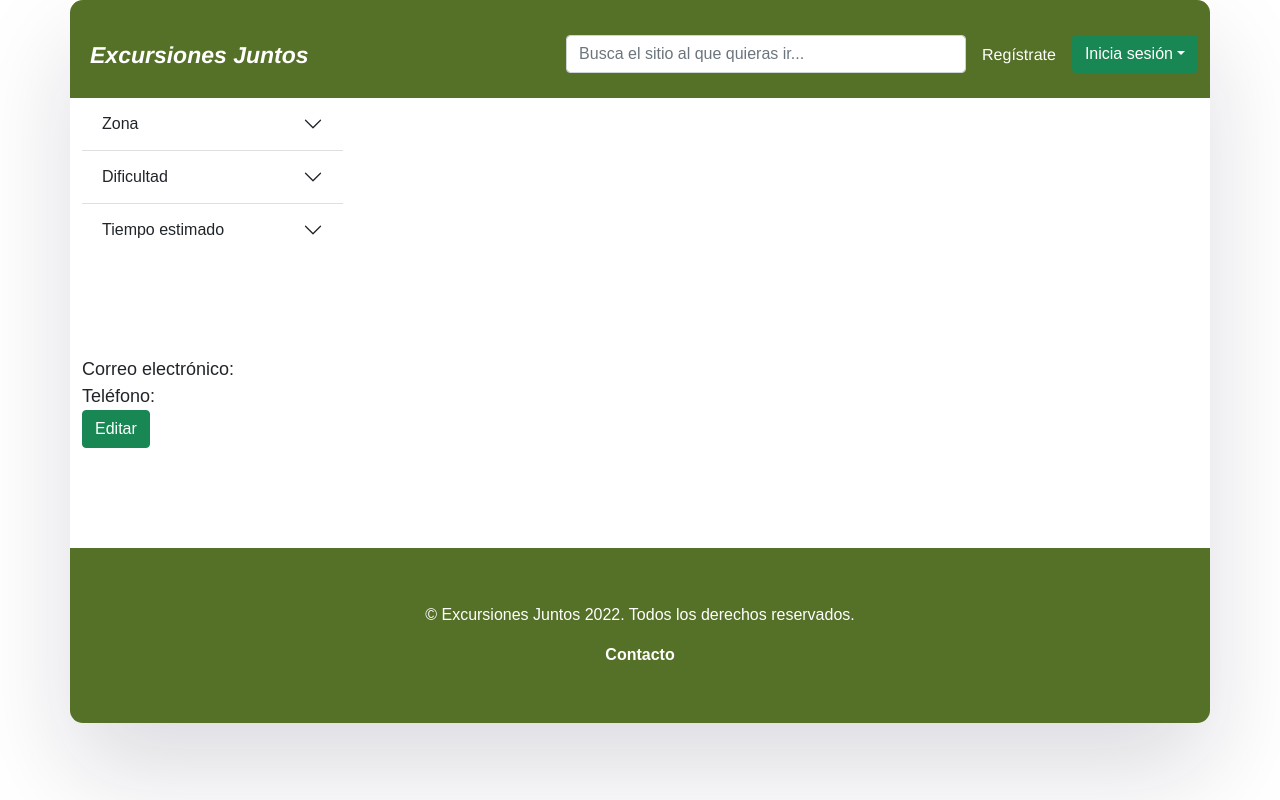
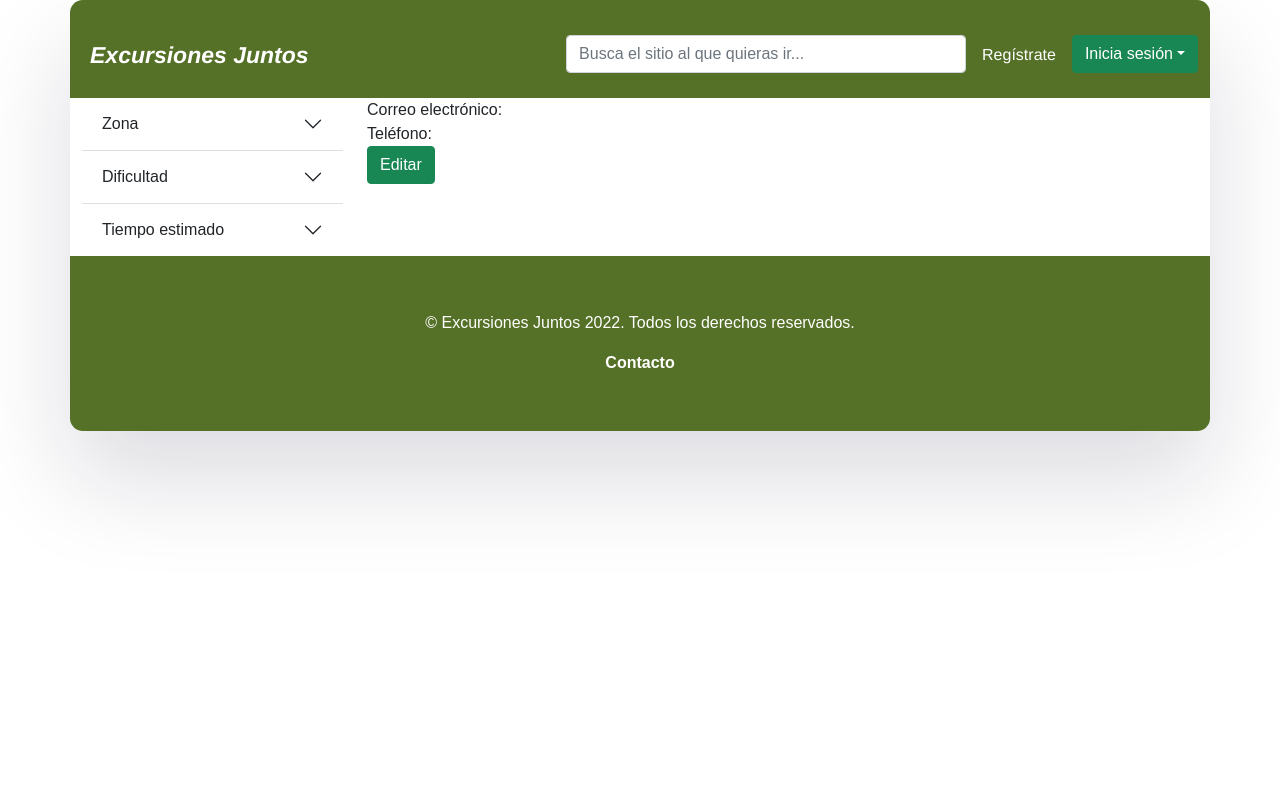
Before and after one commit to irenesj/excursiones, a React (Create React App) app: page /userPage in a window 1280 px wide. Built offline with nearby package versions, Linux system fonts and the light colour scheme; no server answers.

Commit message:
Minor updates

```diff
--- a/src/components/LandingPageUserProfile.js
+++ b/src/components/LandingPageUserProfile.js
@@ -2,6 +2,7 @@ import React from 'react';
 import { Button, SplitButton, Dropdown } from 'react-bootstrap';
 import { Link } from 'react-router-dom';
 import { useSelector, useDispatch } from 'react-redux';
+import { Navigate } from 'react-router-dom';
 import 'bootstrap/dist/css/bootstrap.css';
 import styles from '../css/LandingPageUserProfile.module.css';
 import { logout } from '../slicers/loginSlice';
--- a/src/components/UserPage.js
+++ b/src/components/UserPage.js
@@ -1,5 +1,5 @@
 import React from "react";
-import { Container, Row, Col, Button } from 'react-bootstrap';
+import { Col, Button } from 'react-bootstrap';
 import { useSelector } from "react-redux";
 import 'bootstrap/dist/css/bootstrap.css';
 import styles from '../css/UserPage.module.css';
@@ -11,8 +11,6 @@ function UserPage(){
 
     return(
 
-        <Container className={styles.user}>
-            <Row>
      <Col xs="8">
         <div>{user && user.name}</div>
         <div>{user && user.surname}</div>
@@ -20,8 +18,6 @@ function UserPage(){
         <div>Teléfono: {user && user.phone}</div>
         <Button variant="success">Editar</Button>
     </Col>
-            </Row>
-        </Container>
 
     );
 
```
Lines whose indentation alone changed are shown as unchanged.
